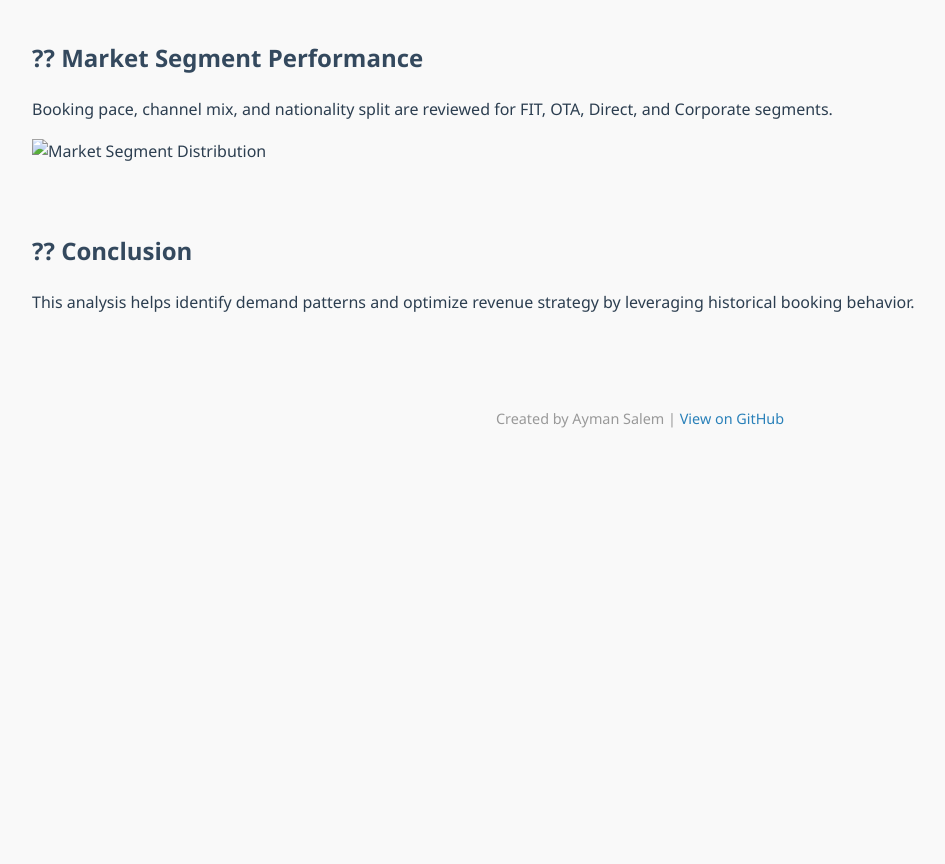
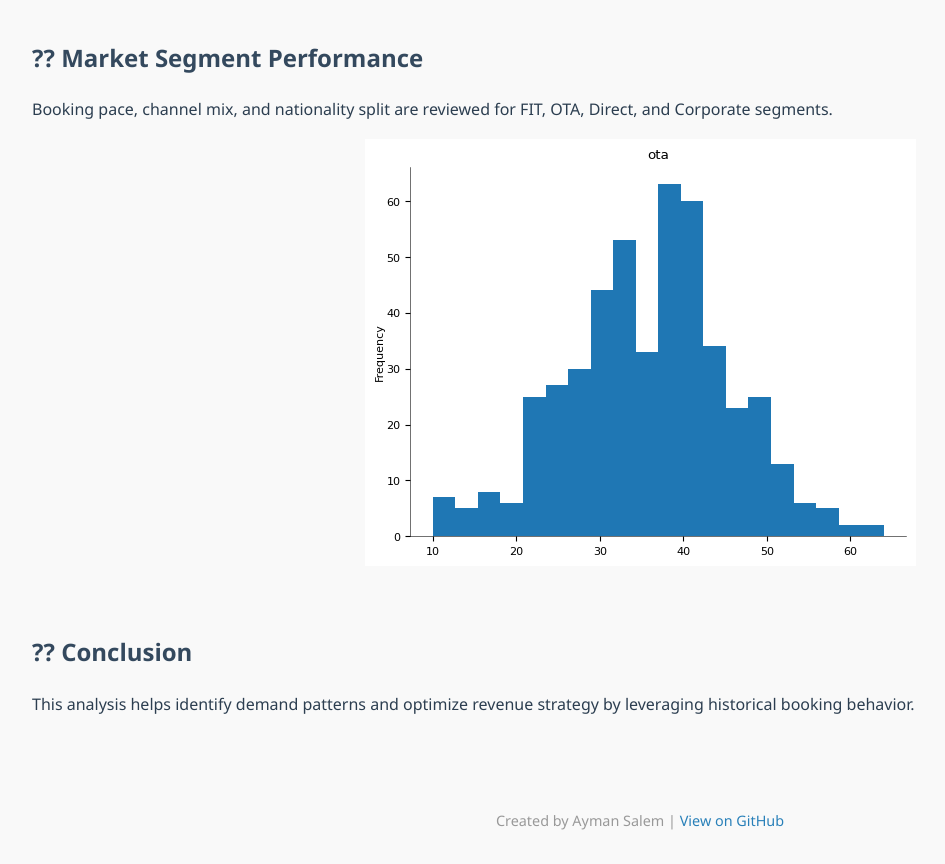
Before and after one commit to aymansalem/ZNZ_hotel_analysis, a plain HTML site: page index.html in a window 1280 px wide. Shown: the part 1540-2404 px from the top of the page, without its empty margins (0-945 px from the left). Before the commit the page ends 2002 px from the top, so only its background shows below. Drawn offline with Linux system fonts and the light colour scheme.

Commit message:
Update index.html

```diff
--- a/index.html
+++ b/index.html
@@ -99,7 +99,7 @@
 <div class="section" id="segments">
   <h2>?? Market Segment Performance</h2>
   <p>Booking pace, channel mix, and nationality split are reviewed for FIT, OTA, Direct, and Corporate segments.</p>
-  <img src="images/market_segment_pie.png" alt="Market Segment Distribution">
+  <img src="download (10).png" alt="Market Segment Distribution">
 </div>
 
 <div class="section" id="conclusion">
```
